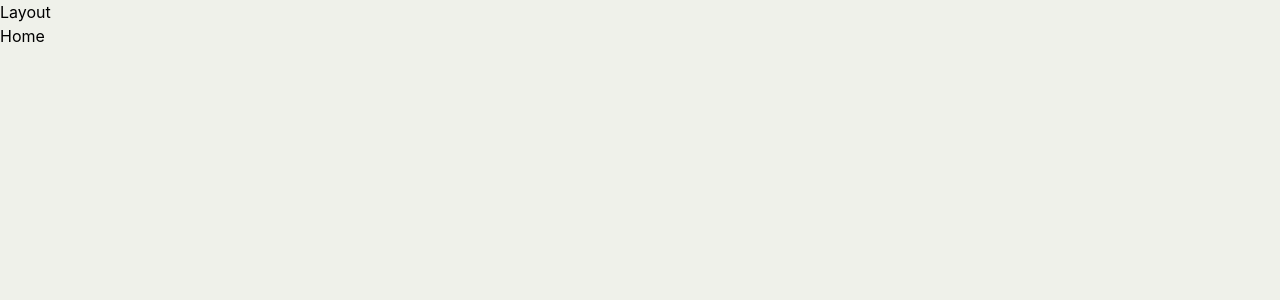
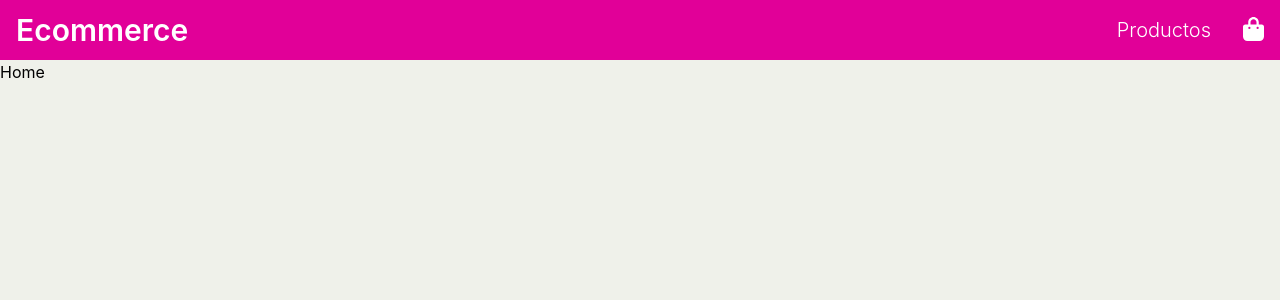
Before and after one commit to ErickRg96/ecommerce-react, a React (Vite) app: page / in a window 1280 px wide. Shown: the top 300 px of the page. Built offline with nearby package versions, Linux system fonts and the light colour scheme.

Commit message:
feat(*): Header UI

```diff
--- a/package.json
+++ b/package.json
@@ -8,6 +8,10 @@
         "preview": "vite preview"
     },
     "dependencies": {
+        "@fortawesome/fontawesome-svg-core": "^1.3.0",
+        "@fortawesome/free-regular-svg-icons": "^6.0.0",
+        "@fortawesome/free-solid-svg-icons": "^6.0.0",
+        "@fortawesome/react-fontawesome": "^0.1.17",
         "autoprefixer": "^10.4.2",
         "postcss": "^8.4.6",
         "react": "^17.0.2",
--- /dev/null
+++ b/src/components/Header.jsx
@@ -0,0 +1,32 @@
+import { Link } from "react-router-dom";
+import { FontAwesomeIcon } from "@fortawesome/react-fontawesome";
+import { faBagShopping } from "@fortawesome/free-solid-svg-icons";
+
+const Header = () => {
+    return (
+        <header className="bg-pink w-screen">
+            <div className="p-3 lg:px-4 2xl:max-w-screen-xl my-0 mx-auto flex items-center justify-between">
+                <Link to="/">
+                    <h1 className="text-xl lg:text-3xl font-semibold text-white">
+                        Ecommerce
+                    </h1>
+                </Link>
+                <div className="flex items-center">
+                    <Link to="/products">
+                        <span className="text-md lg:text-xl font-light text-white mr-4 xl:mr-8">
+                            Productos
+                        </span>
+                    </Link>
+                    <Link to="/cart">
+                        <FontAwesomeIcon
+                            icon={faBagShopping}
+                            className="text-white text-xl lg:text-2xl"
+                        />
+                    </Link>
+                </div>
+            </div>
+        </header>
+    );
+};
+
+export default Header;
--- a/src/layout/Layout.jsx
+++ b/src/layout/Layout.jsx
@@ -1,9 +1,10 @@
 import { Outlet } from "react-router-dom";
+import Header from "../components/Header";
 
 const Layout = () => {
     return (
         <>
-            <div>Layout</div>
+            <Header />
             <Outlet />
         </>
     );
```
Also changed, not shown: 1 other file (tests, documents, lock files or other folders).
